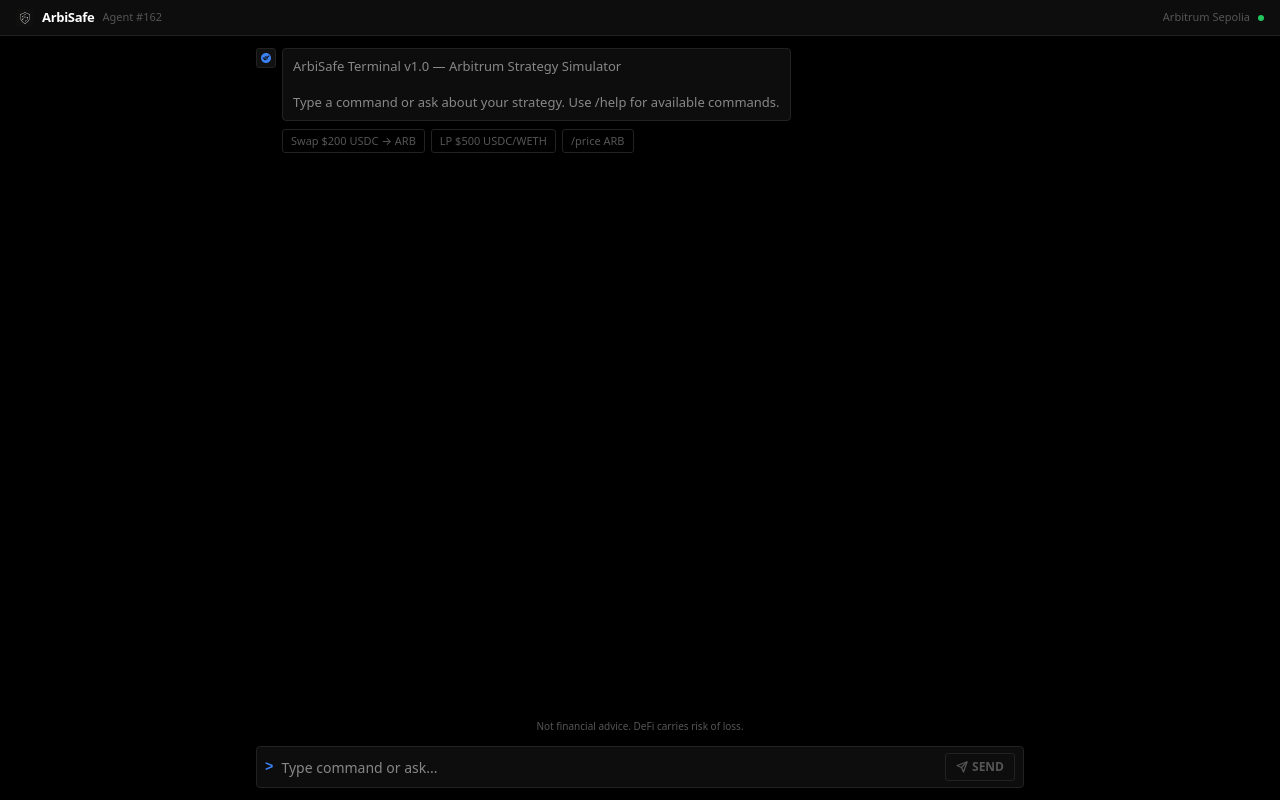
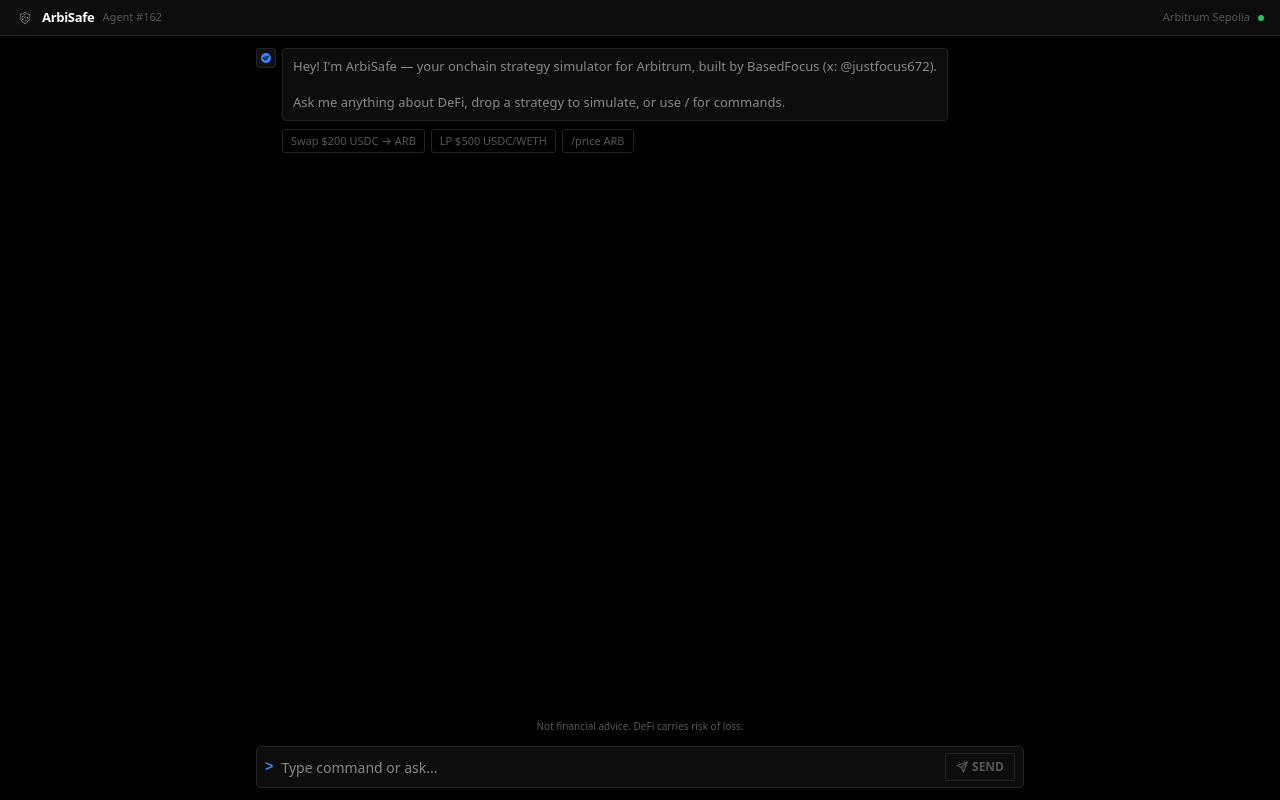
Before and after one commit to Focus1010/arbi-safe, a Next.js app: page / in a window 1280 px wide. Built offline with nearby package versions, Linux system fonts and the light colour scheme.

Commit message:
feat: update welcome message with BasedFocus branding

```diff
--- a/app/page.tsx
+++ b/app/page.tsx
@@ -85,7 +85,7 @@
   const [messages, setMessages] = useState<Message[]>([
     {
       role: 'assistant',
-      content: "ArbiSafe Terminal v1.0 — Arbitrum Strategy Simulator\n\nType a command or ask about your strategy. Use /help for available commands.",
+      content: "Hey! I'm ArbiSafe — your onchain strategy simulator for Arbitrum, built by BasedFocus (x: @justfocus672).\n\nAsk me anything about DeFi, drop a strategy to simulate, or use / for commands.",
     },
   ]);
   const [inputValue, setInputValue] = useState('');
@@ -126,7 +126,7 @@
     if (command.command === 'clear') {
       setMessages([{
         role: 'assistant',
-        content: "ArbiSafe Terminal v1.0 — Arbitrum Strategy Simulator\n\nType a command or ask about your strategy. Use /help for available commands.",
+        content: "Hey! I'm ArbiSafe — your onchain strategy simulator for Arbitrum, built by BasedFocus (x: @justfocus672).\n\nAsk me anything about DeFi, drop a strategy to simulate, or use / for commands.",
       }]);
       setIsThinking(false);
       setShowChips(true);
```
